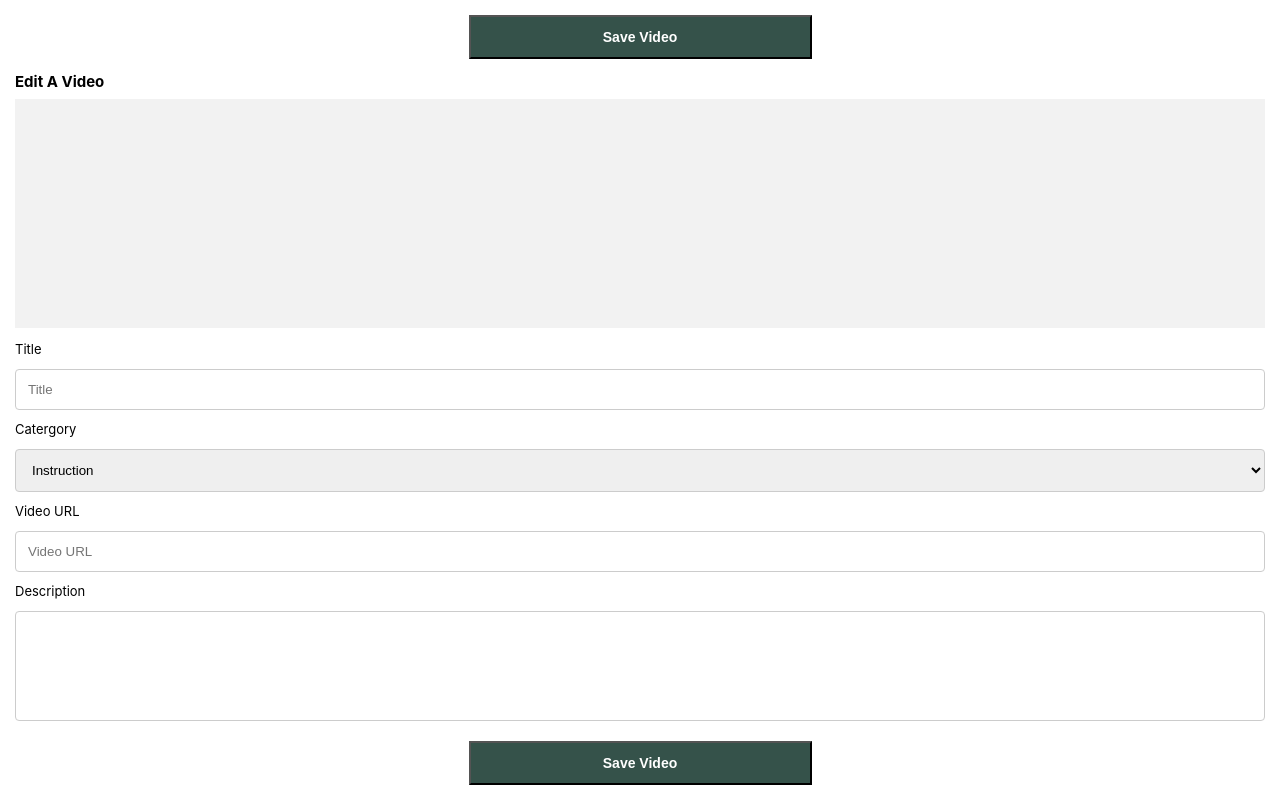
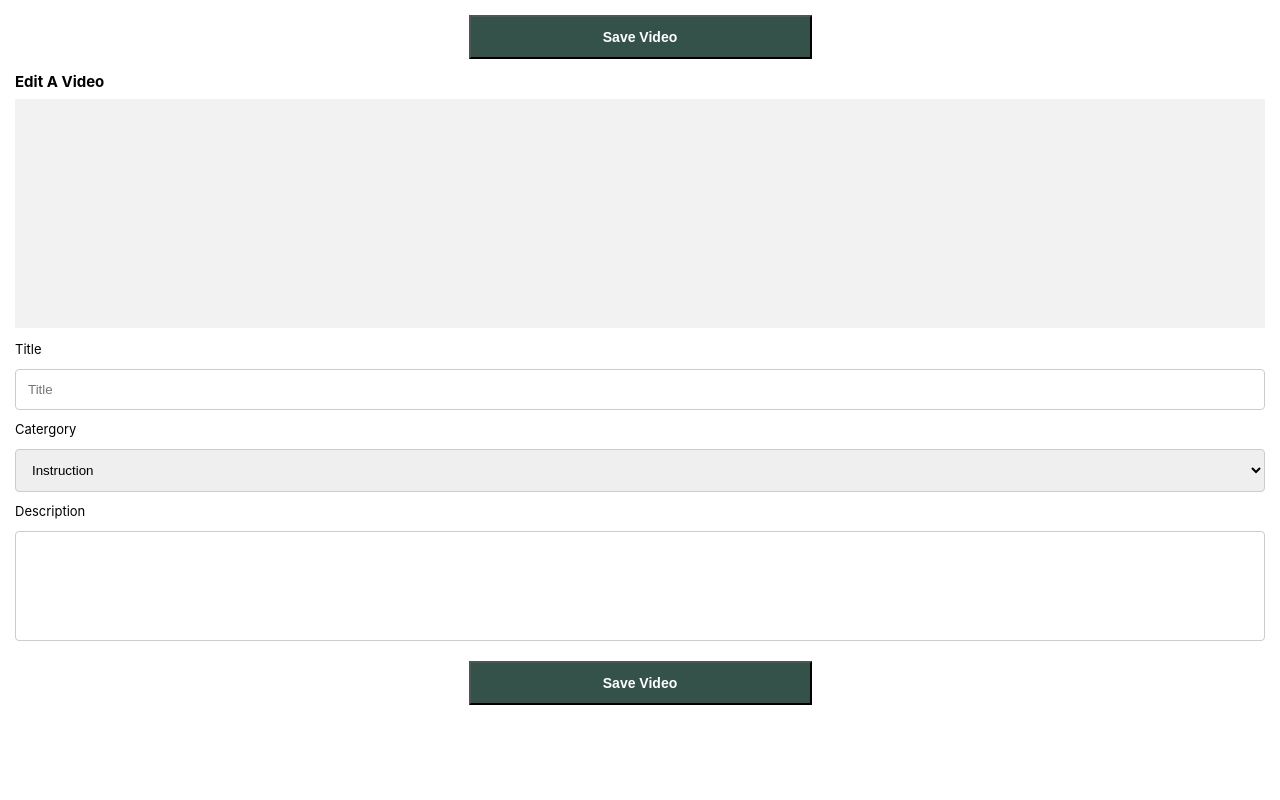
Before and after one commit to Johanns-Ark/Front-End, a React (Create React App) app: page / in a window 1280 px wide. Shown: the part 667-1467 px from the top of the page. After the commit the page ends 1387 px from the top, so only its background shows below. Built offline with nearby package versions, Linux system fonts and the light colour scheme.

Commit message:
:heavy_minus_sign: Removed video url from edit video form
Removed video url from edit video form

```diff
--- a/src/components/pages/AddEditVids/Editvideo.jsx
+++ b/src/components/pages/AddEditVids/Editvideo.jsx
@@ -89,9 +89,6 @@ export default function App() {
         <option value=" Self-Help"> Self-Help</option>
       </select>
 
-      <Titles>Video URL</Titles>
-      <input type="text" placeholder="Video URL" name="Video URL" ref={register({required: true, maxLength: 80})} />
-
 
 
       <Titles>Description</Titles>
```
